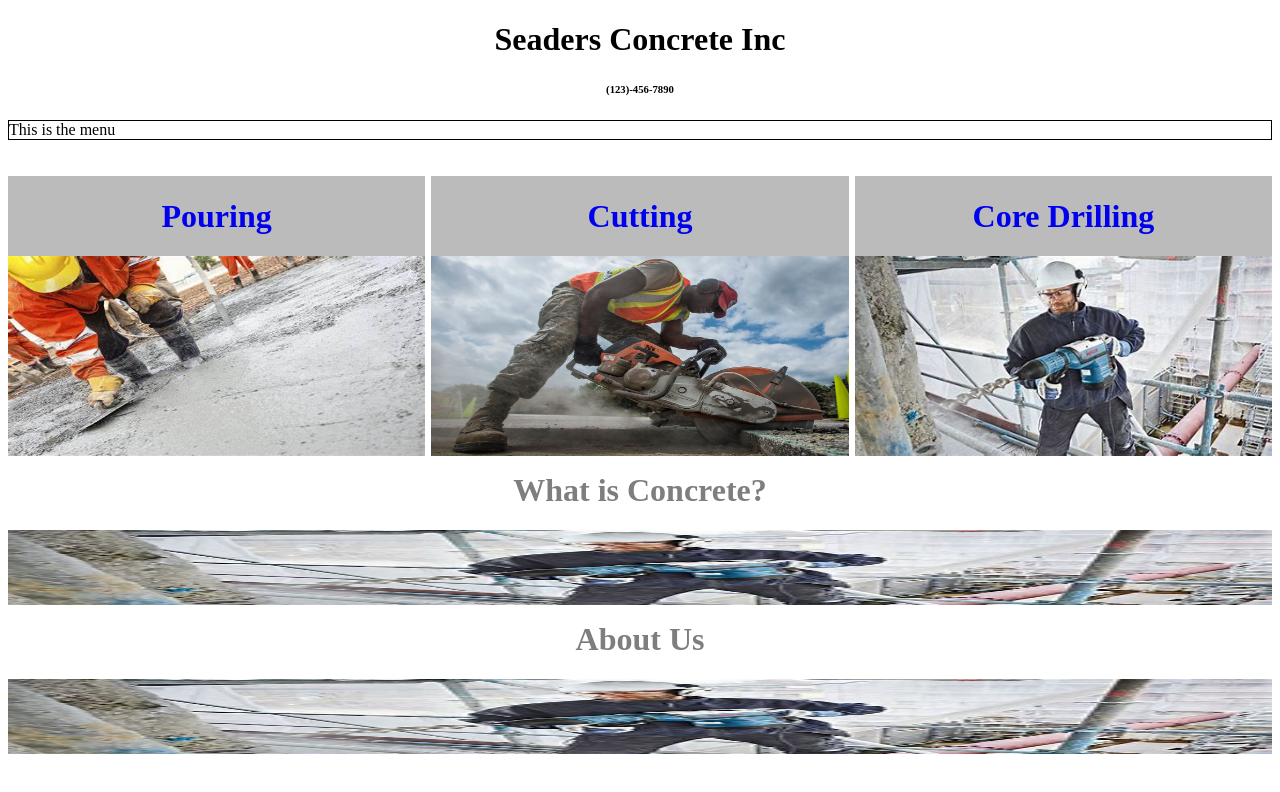
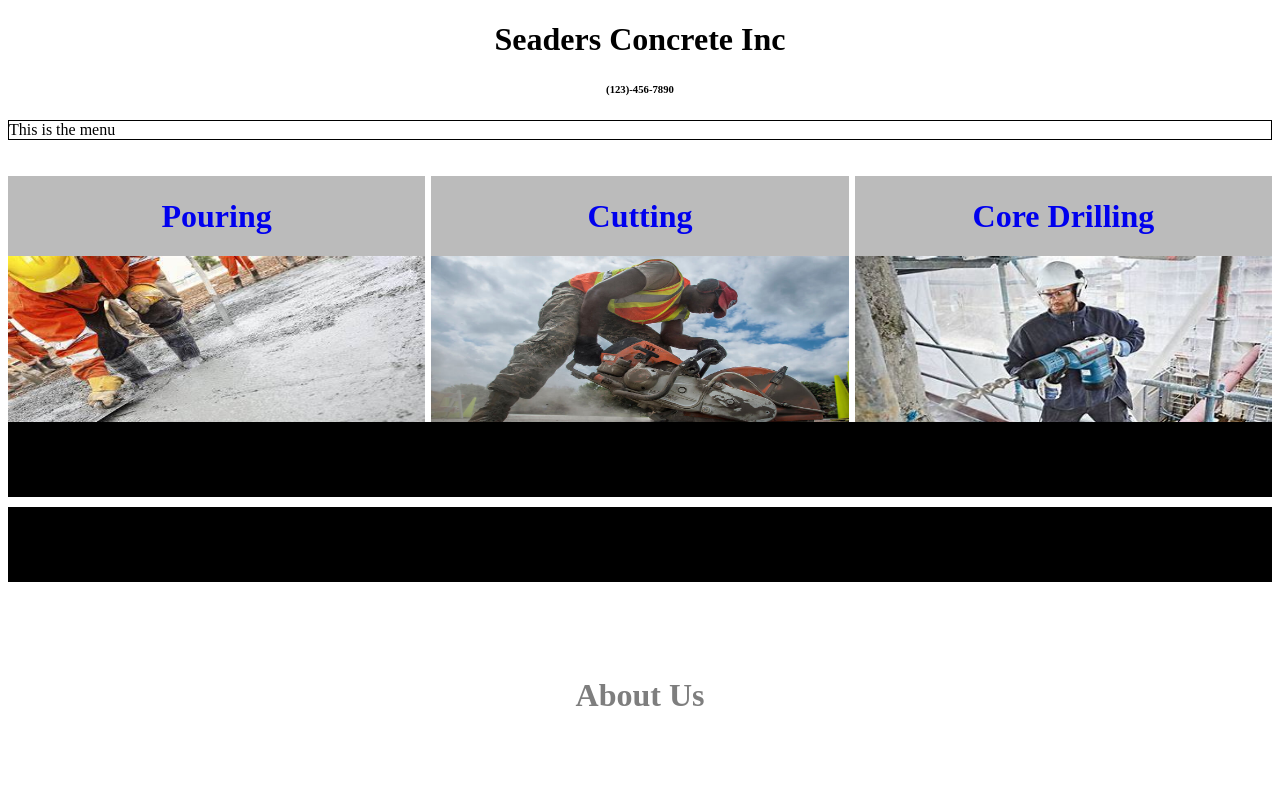
Before and after one commit to EwanSeaders/CS_290_2024, a plain HTML site: page assignment 1/business_app.html in a window 1280 px wide. Drawn offline with Linux system fonts and the light colour scheme.

Commit message:
made some more small adjustments

```diff
--- a/assignment 1/business_app.html
+++ b/assignment 1/business_app.html
@@ -38,7 +38,9 @@
             width: 100%;
             height: 75px;
             color: #7e7e7e;
+            background-color: black;
             vertical-align: baseline;
+            margin-top: 10px;
           }
 
         </style>
@@ -79,21 +81,25 @@
 
         </div>
 
-        <div class="main_block">
+        <br>
+        <br>
+
+
         <!-- what is concrete block -->
         <a href="https://en.wikipedia.org/wiki/Concrete" >
             <div class="what_concrete">
                 <center><h1><br><br>What is Concrete?</h1></center>
-            <img src="drilling.jpeg" alt="photo" width="100%" height="75px" >
+        <!-- <img src="drilling.jpeg" alt="photo" width="100%" height="75px" > -->
         </div></a>
-
+        <br>
+        <br>
         <!-- about us block -->
         <a href="about_us.html" >
             <div class="what_concrete">
                 <center><h1><br><br><br><br>About Us</h1></center>
-            <img src="drilling.jpeg" alt="photo" width="100%" height="75px" >
+        <!-- <img src="drilling.jpeg" alt="photo" width="100%" height="75px" > -->
         </div></a>
-        </div>
+
           <br>
           <br>
           <br>
```
Lines whose indentation alone changed are shown as unchanged.
